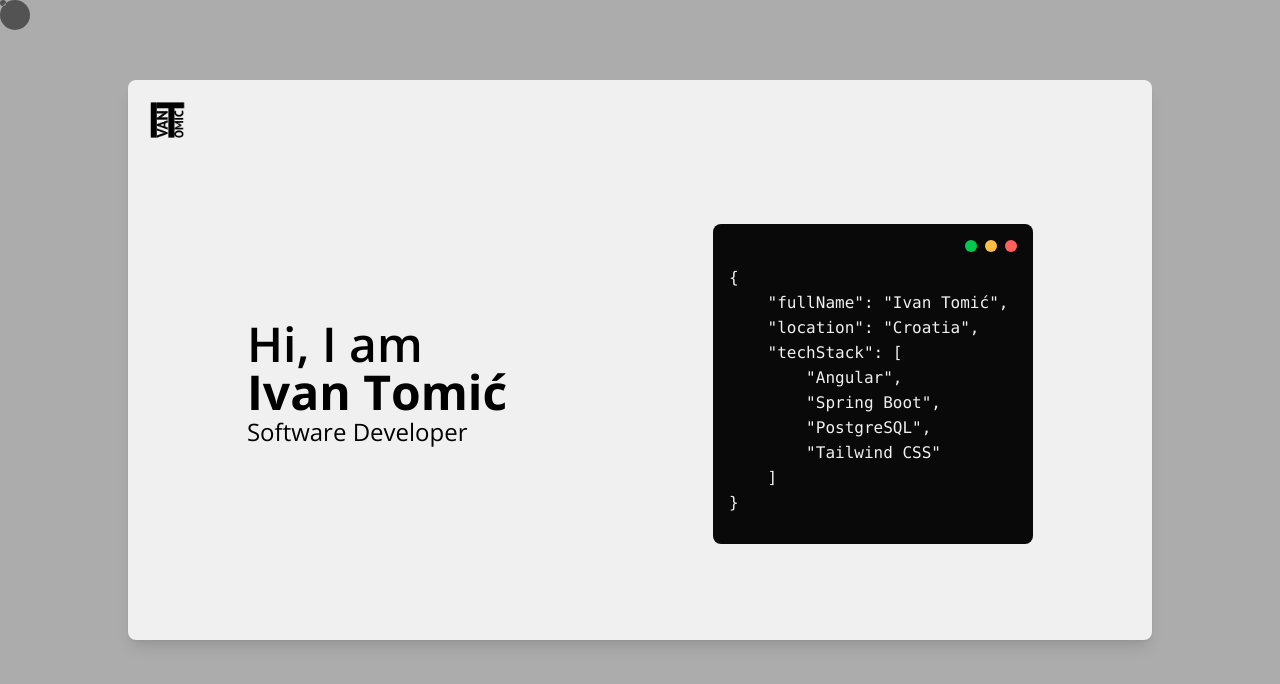
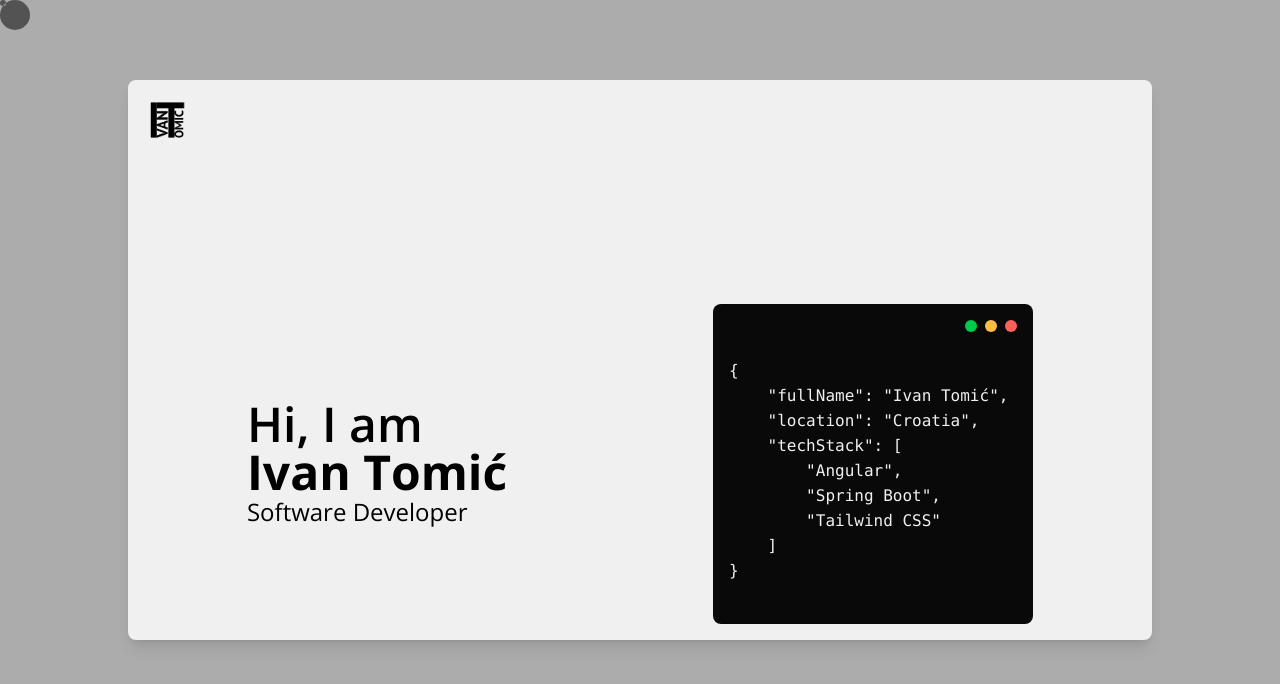
Before and after one commit to ivantomic77/VuePortfolioSite, a Vue app: page / in a window 1280 px wide. Shown: the top 684 px of the page. Built offline with nearby package versions, Linux system fonts and the light colour scheme; some icons are missing.

Commit message:
change stack and spacing

```diff
--- a/src/components/Hero.vue
+++ b/src/components/Hero.vue
@@ -7,12 +7,7 @@ export default {
             displayText: {
                 fullName: "Ivan Tomić",
                 location: "Croatia",
-                techStack: [
-                    "Angular",
-                    "Spring Boot",
-                    "PostgreSQL",
-                    "Tailwind CSS",
-                ],
+                techStack: ["Angular", "Spring Boot", "Tailwind CSS"],
             },
             typingSpeed: 20,
             charIndex: 0,
@@ -45,7 +40,7 @@ export default {
 
 <template>
     <div
-        class="flex justify-around items-center mt-20 sm:flex-row flex-col sm:gap-0 gap-10"
+        class="flex justify-around items-center sm:mt-40 mt-32 sm:flex-row flex-col sm:gap-0 gap-10"
     >
         <div>
             <h1 class="text-5xl font-semibold leading-12">Hi, I am</h1>
```
